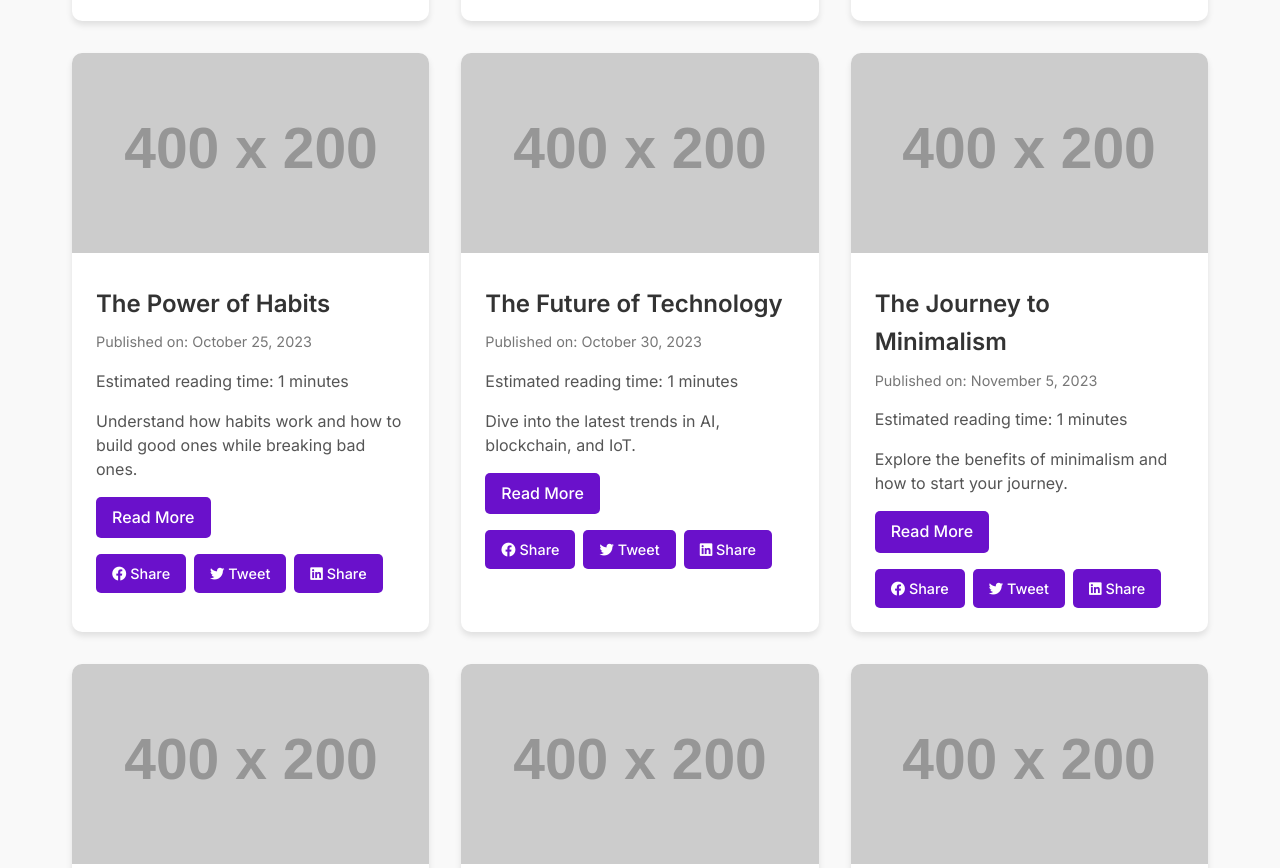
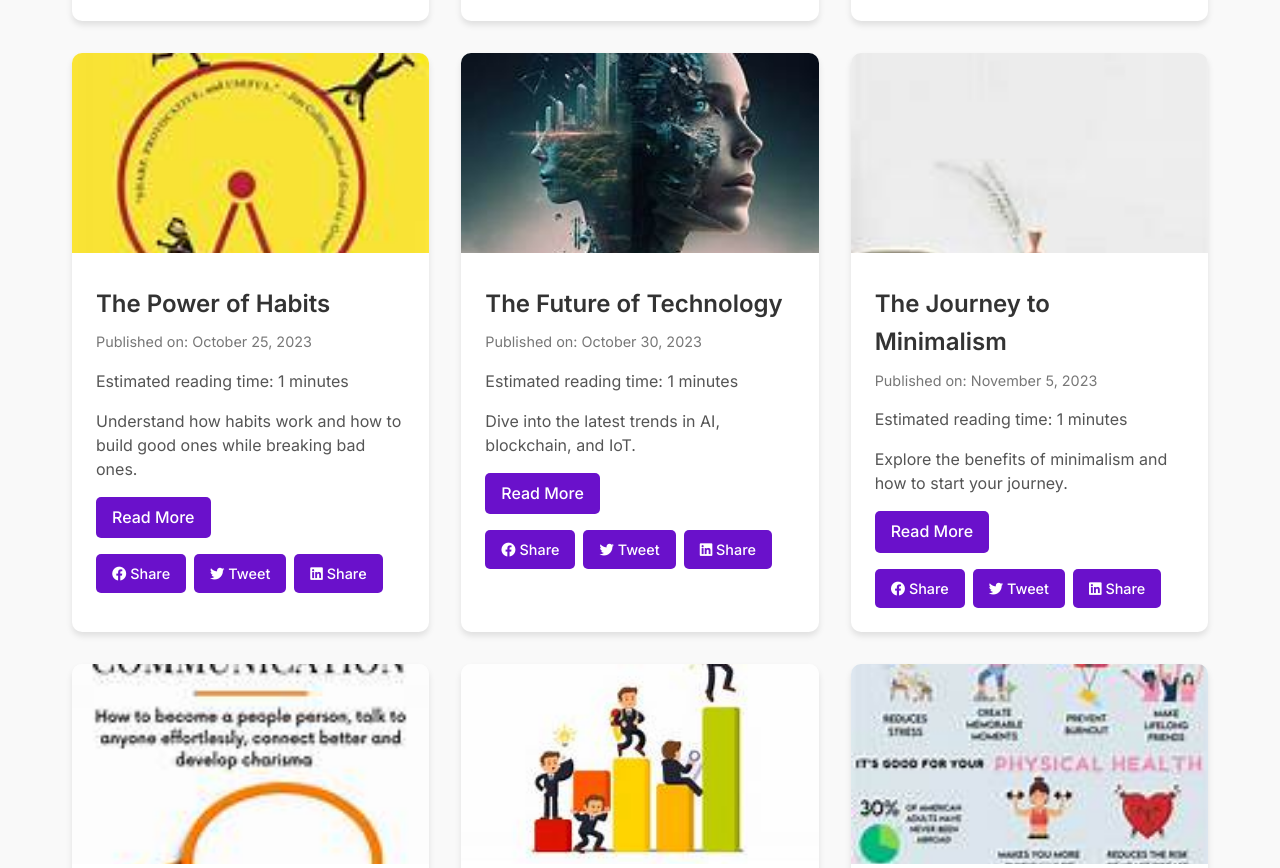
Before and after one commit to Muhammadimam156/BLOG-WEBSITE, a plain HTML site: page index.html in a window 1280 px wide. Shown: the part 833-1701 px from the top of the page. Drawn offline with Linux system fonts and the light colour scheme; placeholder pictures from the web are drawn by us.

Commit message:
on working

```diff
--- a/index.html
+++ b/index.html
@@ -26,7 +26,7 @@
     <section class="blog-posts">
 
       <article class="post" data-title="The Art of Productivity" data-content="Learn how to master productivity with actionable tips and tools.">
-        <img src="https://via.placeholder.com/400x200" alt="The Art of Productivity">
+        <img src="pic/the art of productivity.jfif" alt="The Art of Productivity">
         <div class="post-content">
           <h2>The Art of Productivity</h2>
           <p class="date">Published on: October 10, 2023</p>
@@ -43,7 +43,7 @@
 
 
       <article class="post" data-title="The Science of Happiness" data-content="Explore the science behind happiness and how to cultivate it in your life.">
-        <img src="https://via.placeholder.com/400x200" alt="The Science of Happiness">
+        <img src="pic/The Science of Happiness.jfif" alt="The Science of Happiness">
         <div class="post-content">
           <h2>The Science of Happiness</h2>
           <p class="date">Published on: October 15, 2023</p>
@@ -59,7 +59,7 @@
       </article>
 
       <article class="post" data-title="Mastering Personal Finance" data-content="Take control of your finances with practical tips on budgeting, saving, and investing.">
-        <img src="https://via.placeholder.com/400x200" alt="Mastering Personal Finance">
+        <img src="pic/Mastering Personal Finance.jfif" alt="Mastering Personal Finance">
         <div class="post-content">
           <h2>Mastering Personal Finance</h2>
           <p class="date">Published on: October 20, 2023</p>
@@ -76,7 +76,7 @@
 
 
       <article class="post" data-title="The Power of Habits" data-content="Understand how habits work and how to build good ones while breaking bad ones.">
-        <img src="https://via.placeholder.com/400x200" alt="The Power of Habits">
+        <img src="pic/The Power of Habits.jfif" alt="The Power of Habits">
         <div class="post-content">
           <h2>The Power of Habits</h2>
           <p class="date">Published on: October 25, 2023</p>
@@ -93,7 +93,7 @@
 
 
       <article class="post" data-title="The Future of Technology" data-content="Dive into the latest trends in AI, blockchain, and IoT.">
-        <img src="https://via.placeholder.com/400x200" alt="The Future of Technology">
+        <img src="pic/The Future of Technology.jfif" alt="The Future of Technology">
         <div class="post-content">
           <h2>The Future of Technology</h2>
           <p class="date">Published on: October 30, 2023</p>
@@ -109,7 +109,7 @@
       </article>
 
       <article class="post" data-title="The Journey to Minimalism" data-content="Explore the benefits of minimalism and how to start your journey.">
-        <img src="https://via.placeholder.com/400x200" alt="The Journey to Minimalism">
+        <img src="pic/The Journey to Minimalism.jfif" alt="The Journey to Minimalism">
         <div class="post-content">
           <h2>The Journey to Minimalism</h2>
           <p class="date">Published on: November 5, 2023</p>
@@ -126,7 +126,7 @@
 
 
       <article class="post" data-title="The Secrets of Effective Communication" data-content="Improve your communication skills with practical tips and techniques.">
-        <img src="https://via.placeholder.com/400x200" alt="The Secrets of Effective Communication">
+        <img src="pic/The Secrets of Effective Communication.jfif" alt="The Secrets of Effective Communication">
         <div class="post-content">
           <h2>The Secrets of Effective Communication</h2>
           <p class="date">Published on: November 10, 2023</p>
@@ -143,7 +143,7 @@
 
 
       <article class="post" data-title="The World of Entrepreneurship" data-content="Explore the journey of starting, building, and scaling a business.">
-        <img src="https://via.placeholder.com/400x200" alt="The World of Entrepreneurship">
+        <img src="pic/The World of Entrepreneurship.jfif" alt="The World of Entrepreneurship">
         <div class="post-content">
           <h2>The World of Entrepreneurship</h2>
           <p class="date">Published on: November 15, 2023</p>
@@ -159,7 +159,7 @@
       </article>
 
       <article class="post" data-title="The Benefits of Travel" data-content="Learn why travel matters and how to plan sustainable trips.">
-        <img src="https://via.placeholder.com/400x200" alt="The Benefits of Travel">
+        <img src="pic/The Benefits of Travel.jfif" alt="The Benefits of Travel">
         <div class="post-content">
           <h2>The Benefits of Travel</h2>
           <p class="date">Published on: November 20, 2023</p>
@@ -176,7 +176,7 @@
 
 
       <article class="post" data-title="The Art of Storytelling" data-content="Discover the power of storytelling and how to craft compelling narratives.">
-        <img src="https://via.placeholder.com/400x200" alt="The Art of Storytelling">
+        <img src="pic/The Art of Storytelling.jfif" alt="The Art of Storytelling">
         <div class="post-content">
           <h2>The Art of Storytelling</h2>
           <p class="date">Published on: November 25, 2023</p>
```
Also changed, not shown: pic/Mastering Personal Finance.jfif (added), pic/The Art of Storytelling.jfif (added), pic/The Benefits of Travel.jfif (added), pic/The Future of Technology.jfif (added), pic/The Journey to Minimalism.jfif (added), pic/The Power of Habits.jfif (added), pic/The Science of Happiness.jfif (added), pic/The Secrets of Effective Communication.jfif (added), pic/The World of Entrepreneurship.jfif (added), pic/the art of productivity.jfif (added).
